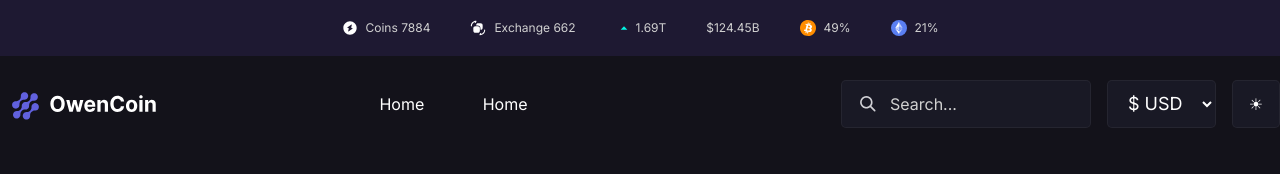
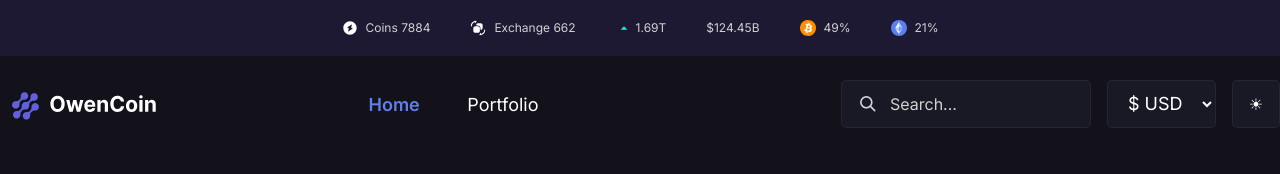
Before and after one commit to gyhaan/Crypto-App, a React (Vite) app: page / in a window 1280 px wide. Shown: the top 174 px of the page. Built offline with nearby package versions, Linux system fonts and the light colour scheme; no server answers.

Commit message:
Finished NavBar

```diff
--- a/src/UI/AppNav.jsx
+++ b/src/UI/AppNav.jsx
@@ -1,15 +1,21 @@
-import { NavLink } from "react-router-dom";
+import { NavLink, Link } from "react-router-dom";
 import SearchBar from "./SearchBar";
 import SelectCurrency from "./SelectCurrency";
 
 function AppNav() {
   return (
     <div className="flex justify-between items-center h-[96px]">
-      <img src="/Logo.svg" alt="" className="w-[171px]" />
+      <Link to="/">
+        <img src="/Logo.svg" alt="" className="w-[171px]" />
+      </Link>
       <nav className="w-[265px]">
-        <ul className="flex  justify-evenly text-[#fff]">
-          <li>Home</li>
-          <li>Home</li>
+        <ul className="flex  justify-evenly text-[#fff] text-[18px]">
+          <li>
+            <NavLink to="/">Home</NavLink>
+          </li>
+          <li>
+            <NavLink to="/portfolio">Portfolio</NavLink>
+          </li>
         </ul>
       </nav>
       <div className="flex gap-[16px] w-[544px] justify-end">
--- a/src/UI/SearchList.jsx
+++ b/src/UI/SearchList.jsx
@@ -13,13 +13,13 @@ function SearchList() {
   });
   if (isLoading) {
     return (
-      <ul className="list bg-custom-dark-navy w-full absolute h-80 overflow-y-scroll z-10 rounded-lg mt-2">
+      <ul className="list bg-custom-dark-navy w-full absolute h-20 my-auto overflow-y-scroll z-10 rounded-lg mt-2">
         <Loader />
       </ul>
     );
   }
   return (
-    <ul className="list bg-custom-dark-navy w-full absolute h-80 overflow-y-scroll z-10 rounded-lg mt-2">
+    <ul className="list bg-custom-dark-navy w-full absolute max-h-80 overflow-y-scroll z-10 rounded-lg mt-2">
       {searchedCoins
         ?.filter((element) => {
           if (!searchQuery) return element;
--- a/src/index.css
+++ b/src/index.css
@@ -10,6 +10,11 @@ html {
 
 body {
   font-family: Inter, sans-serif;
+}
+
+.active {
+  color: #627eea;
+  font-weight: 600;
 }
 
 .list::-webkit-scrollbar {
```
